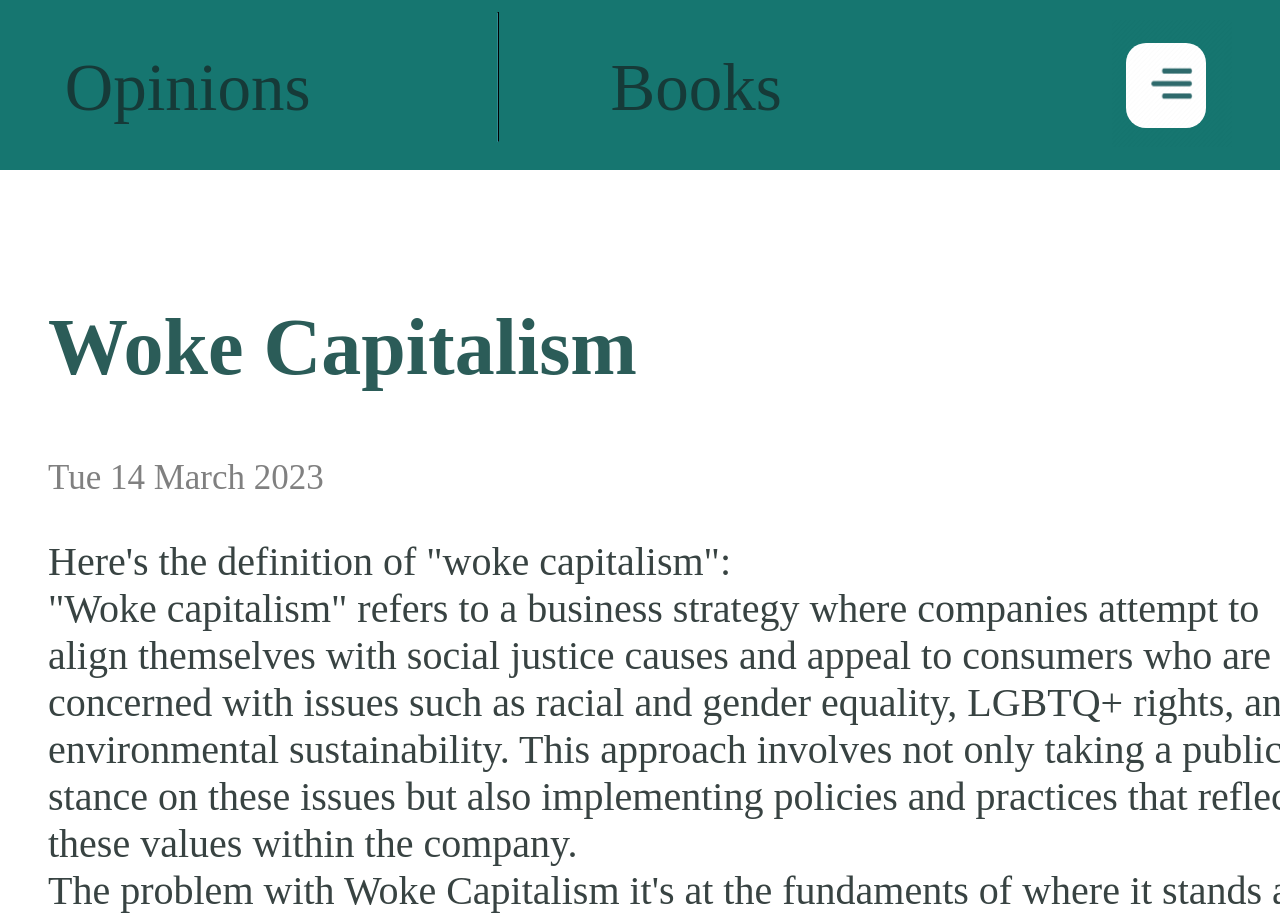
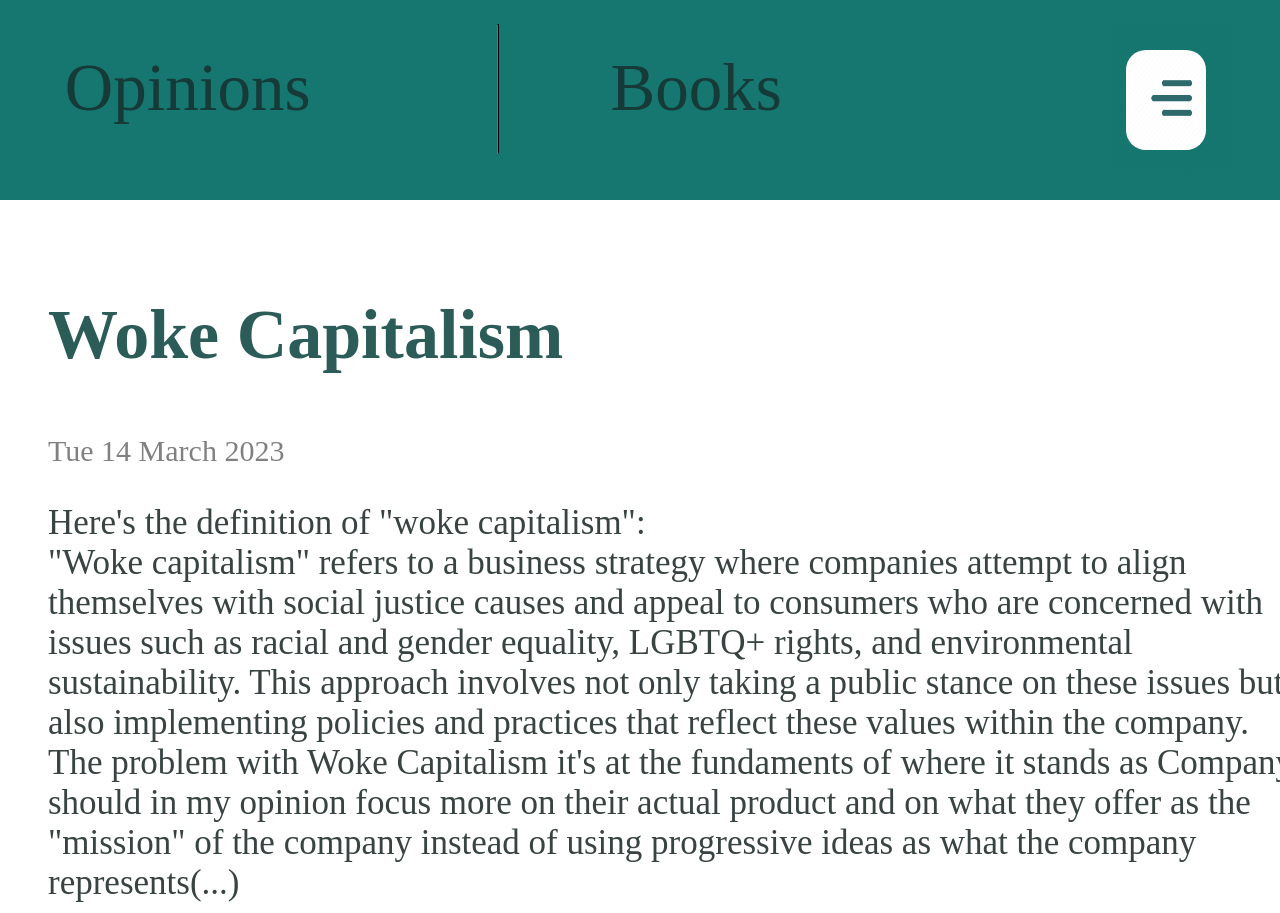
Before and after one commit to DarioFOGN/DarioFOGN.github.io, a plain HTML site: page mobile/index.html in a window 1280 px wide. Shown: the top 913 px of the page. Drawn offline with Linux system fonts and the light colour scheme; a web font is replaced by a local one.

Commit message:
Update style.css

```diff
--- a/mobile/style.css
+++ b/mobile/style.css
@@ -35,7 +35,7 @@ body {
     position:fixed;
     background-color:rgb(22, 118, 112);
     width: 100%;
-    height: 170px;
+    height: 200px;
     top: 0px;
     left: 0px;
 }
@@ -141,21 +141,21 @@ body {
 }
 
 .mainContent .post .date {
-    font-size: 35px;
+    font-size: 30px;
     color: gray;
     margin: 12px 0;
 }
 
 .post p {
     font-family: "Playfair";
-    font-size: 40px;
+    font-size: 35px;
     color: rgb(56, 67, 66);
 }
 .post a h1 {
     display: inline-block;
     position: relative;
     font-family: "Playfair";
-    font-size: 80px;
+    font-size: 70px;
 }
 
 .post a h1::after {
```
